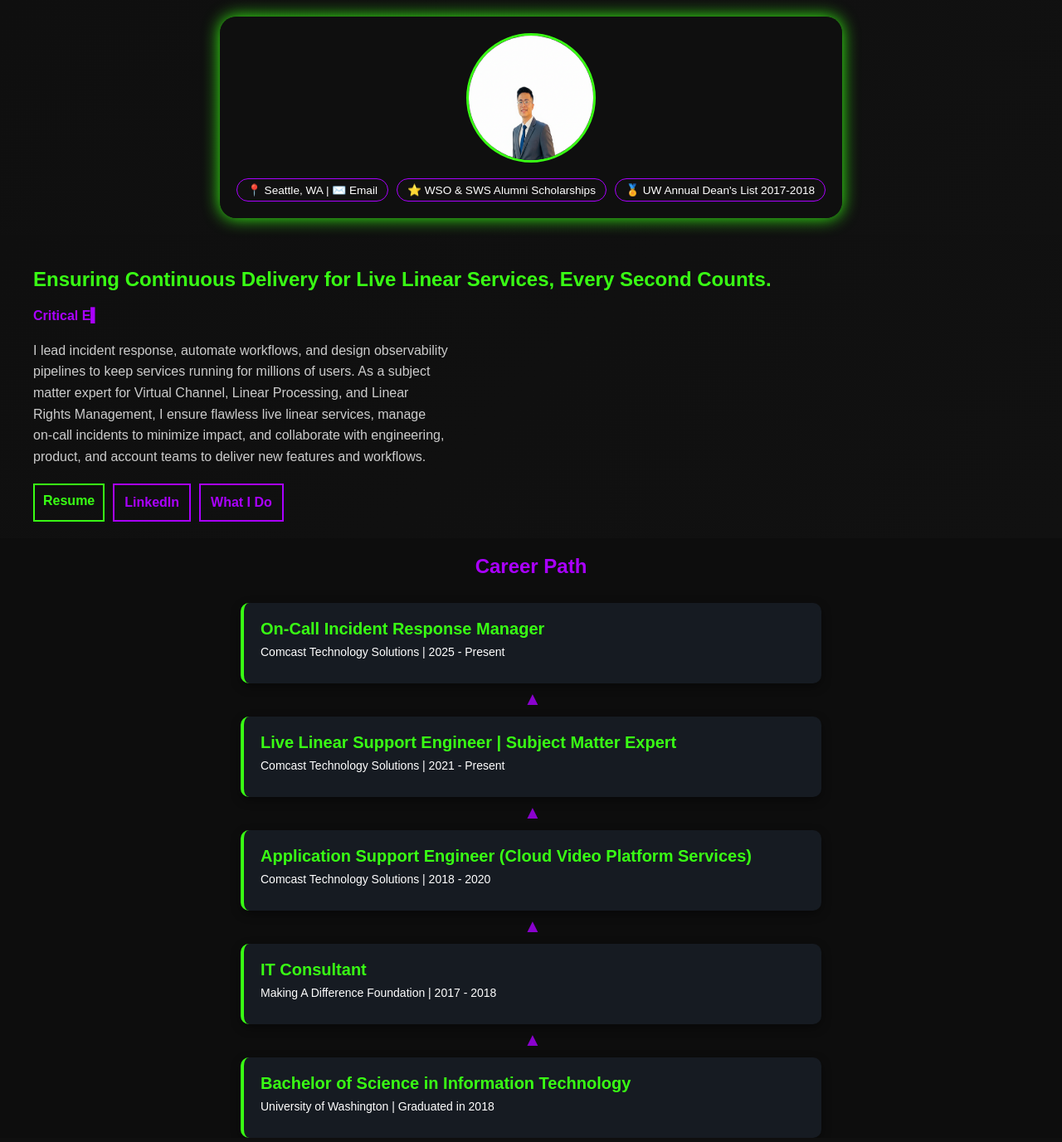
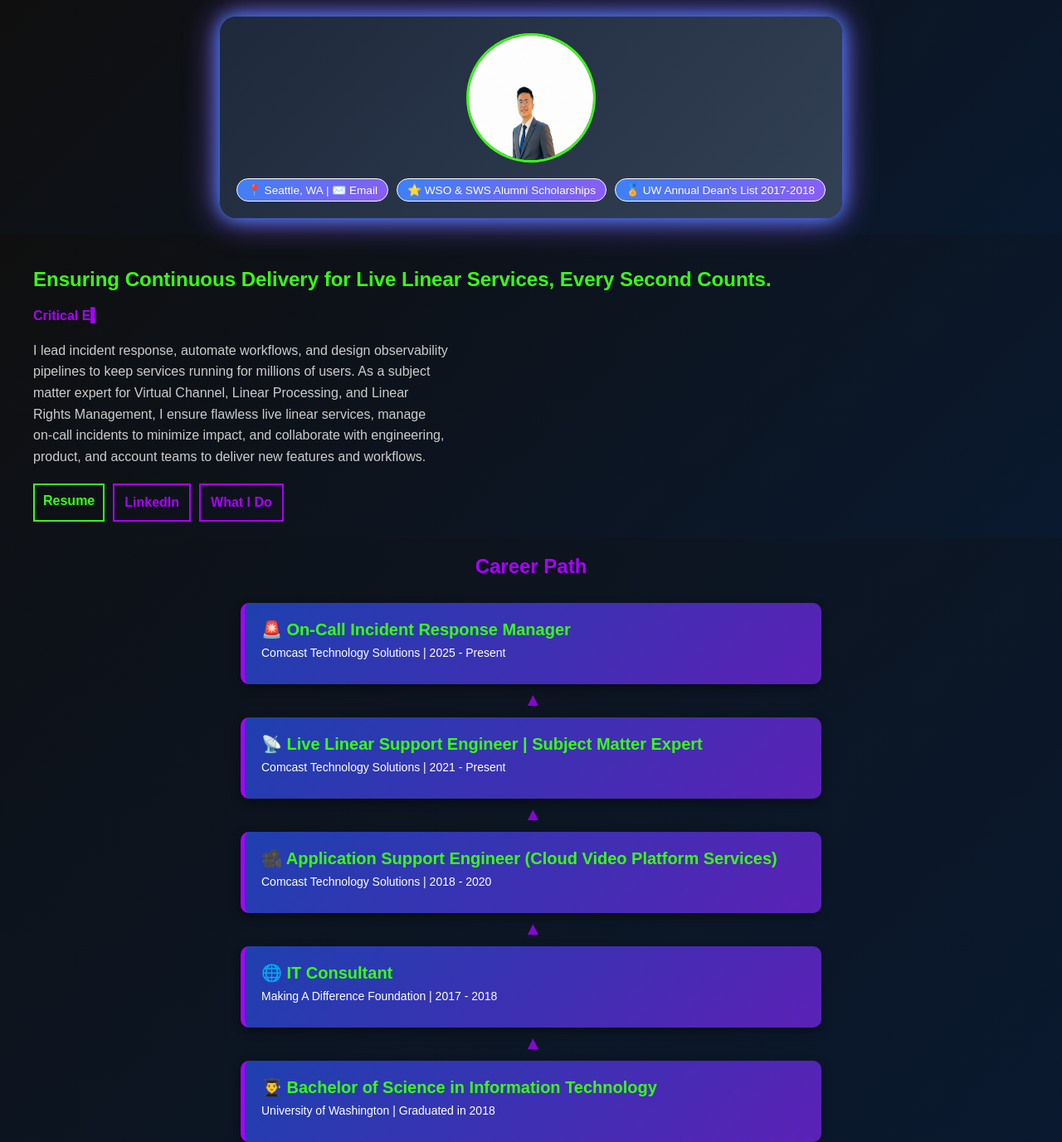
Before and after one commit to nhocway2/TV, a Flask app: page / in a window 1280 px wide. Shown: the whole page at 83% size. Run offline with Flask 3, Linux system fonts and the light colour scheme.

Commit message:
theme change

```diff
--- a/static/css/style.css
+++ b/static/css/style.css
@@ -1,6 +1,6 @@
 /* ===== BASE STYLES ===== */
 body {
-  background-color: #0d0d0d;
+ background: linear-gradient(135deg, #0f0f0f, #0A192F);
   color: #e0e0e0;
   font-family: Arial, sans-serif;
   margin: 0;
@@ -17,7 +17,7 @@
   justify-content: center;
   align-items: center;
   padding: 20px;
-  background: linear-gradient(135deg, #0f0f0f, #111111);
+  background: linear-gradient(135deg, #0f0f0f, #0A192F);
   color: #fff;
 }
 
@@ -87,11 +87,11 @@
 
 /* ===== PROFILE CARD ===== */
 .hero-profile .profile-card {
-  background: rgba(15, 15, 15, 0.8);
+  background: linear-gradient(135deg, #1E293B, #334155);
   padding: 20px;
   border-radius: 20px;
   text-align: center;
-  box-shadow: 0 0 20px #39FF14;
+ box-shadow: 0 0 20px #3B82F6, 0 0 40px #8B5CF6;
 }
 
 .profile-card img {
@@ -110,10 +110,10 @@
 }
 
 .profile-highlights span {
-  background: #111111;
+  background: linear-gradient(135deg, #3B82F6, #8B5CF6);
   padding: 5px 12px;
   border-radius: 15px;
-  border: 1px solid #a0f;
+  border: 1px solid #ffffff;
   font-size: 0.85rem;
 }
 
@@ -136,8 +136,8 @@
 }
 
 .timeline-card {
-  background: #161b22;
-  border-left: 4px solid #39FF14;
+  background: linear-gradient(135deg, #1E40AF, #5B21B6);
+  border-left: 5px solid #a0f;
   border-radius: 10px;
   box-shadow: 0 4px 12px rgba(0, 0, 0, 0.4);
   padding: 20px;
@@ -199,9 +199,10 @@
   padding: 25px;
   width: auto;
   max-width: 90%;
-  background-color: #1e1e1e;
+  background: linear-gradient(135deg, #F3E8FF, #E0F2FE);
+
   border-radius: 16px;
-  box-shadow: 0 4px 20px rgba(0, 0, 0, 0.6);
+  box-shadow: 0 0 20px #3B82F6, 0 0 40px #8B5CF6;
   text-align: center;
   font-size: 1rem;
   line-height: 1.6;
@@ -210,7 +211,7 @@
 
 .workflow-description {
   color: #a0f;
-  font-size: 18px;
+  font-size: 20px;
   font-weight: bold;
 }
 
@@ -225,7 +226,7 @@
   border-radius: 6px;
   font-weight: bold;
   color: #fff;
-  background: #2a2a2a;
+  background: linear-gradient(135deg, #1E293B, #334155);
   font-family: "Segoe UI", sans-serif;
   transition: all 0.5s ease-in-out;
   flex-wrap: wrap;
--- a/templates/index.html
+++ b/templates/index.html
@@ -155,27 +155,27 @@
   <h2>Career Path</h2>
   <div class="timeline">
     <div class="timeline-card">
-      <h3>Bachelor of Science in Information Technology</h3>
+      <h3>👨‍🎓 Bachelor of Science in Information Technology</h3>
       <span>University of Washington | Graduated in 2018</span>
     </div>
 
     <div class="timeline-card">
-      <h3>IT Consultant</h3>
+      <h3>🌐 IT Consultant</h3>
       <span>Making A Difference Foundation | 2017 - 2018</span>
     </div>
 
     <div class="timeline-card">
-      <h3>Application Support Engineer (Cloud Video Platform Services)</h3>
+      <h3>🎥 Application Support Engineer (Cloud Video Platform Services)</h3>
       <span>Comcast Technology Solutions | 2018 - 2020</span>
     </div>
 
     <div class="timeline-card">
-      <h3>Live Linear Support Engineer | Subject Matter Expert</h3>
+      <h3>📡 Live Linear Support Engineer | Subject Matter Expert</h3>
       <span>Comcast Technology Solutions | 2021 - Present</span>
     </div>
 
     <div class="timeline-card">
-      <h3>On-Call Incident Response Manager</h3>
+      <h3>🚨 On-Call Incident Response Manager</h3>
       <span>Comcast Technology Solutions | 2025 - Present</span>
     </div>
   </div>
```
Also changed, not shown: 1 other file.
